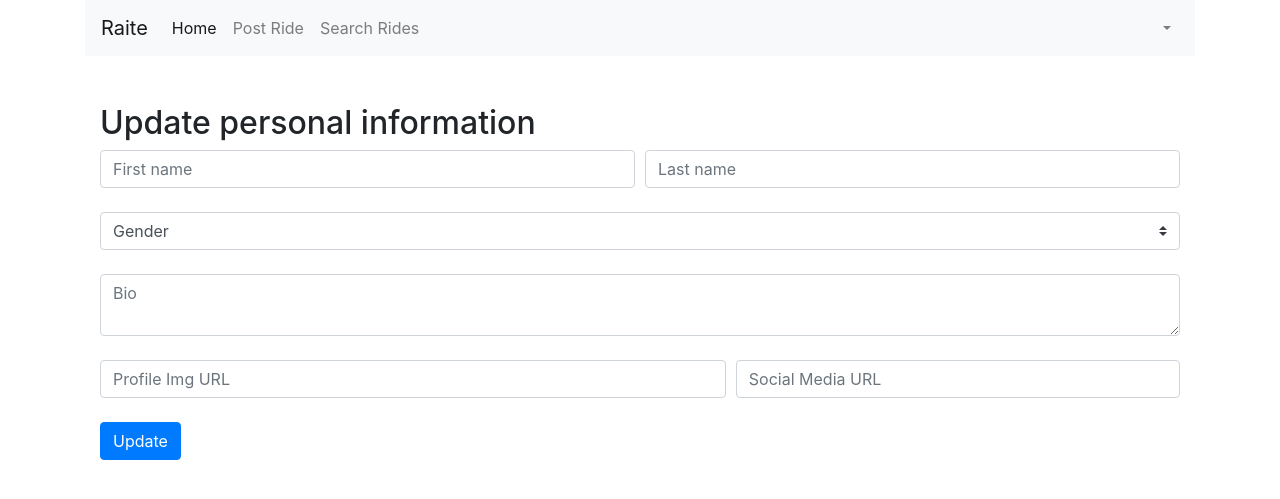
After one commit to gabrielainsf-zz/CarePool, a Flask app: page /edit-profile in a window 1280 px wide. The commit adds this page. Shown: the top 499 px of the page. Run offline with Flask 2, Linux system fonts and the light colour scheme; some libraries are stand-ins or nearby versions.

Commit message:
Implemented edit profile functionality, hash and salted passwords from registration form, registration form

```diff
--- a/server.py
+++ b/server.py
@@ -11,6 +11,7 @@ from model import connect_to_db, db, User, Trip, UserTrip
 from helpers import distance_matrix_filter, distance_matrix
 from datetime import datetime, date
 from twilio.rest import Client
+import bcrypt
 import os
 
 app = Flask(__name__)
@@ -37,7 +38,7 @@ def index():
     """Display Homepage."""
     user_id = session.get('user_id')
 
-    user_info = User.query.filter(User.user_id == user_id).one()
+    user_info = User.query.filter(User.user_id == user_id).first()
 
     if user_id:
         return render_template('homepage.html', user_info=user_info)
@@ -102,6 +103,27 @@ def user_info():
         return jsonify({'status': 'You"re not logged in'})
 
 
+@app.route('/register', methods=["POST"])
+def register_user():
+    """Register user."""
+    email = request.form['email']
+    password = request.form['password']
+
+    b = password.encode("utf-8")
+
+    # When registering, this hashes password
+    hashed_pw = bcrypt.hashpw(b, bcrypt.gensalt())
+
+    new_user = User(email=email,
+                    password=hashed_pw.decode("utf-8"))
+
+    db.session.add(new_user)
+    db.session.commit()
+
+    flash('Registration completed--log in now')
+    return redirect('/')
+
+
 @app.route('/login', methods=["POST"])
 def log_user_in():
     """Log the user in."""
@@ -118,11 +140,14 @@ def log_user_in():
         user_id = user_by_email.user_id
         user_password = user_by_email.password
 
+        is_password_match = (bcrypt.checkpw(password.encode("utf-8"),
+                                            user_password.encode("utf-8")))
+
         # Verify password is correct
-        if password != user_password:
+        if is_password_match is False:
             flash("Incorrect password.")
 
-        elif email == user_by_email.email and password == user_password:
+        elif email == user_by_email.email and is_password_match:
             session['user_id'] = user_id
             flash('Logged in successfully')
 
@@ -268,11 +293,34 @@ def create_user_trip():
 def notify_user():
     """Send text message to passenger/driver with Twilio API."""
     client = Client(twilioSID, twilioAuthKey)
-    msg = request.form.get("message")
+    msg = request.form.get('message')
 
     client.messages.create(to=myNum, from_=twilioNum, body=msg)
 
     flash('Message sent!')
+    return redirect('/')
+
+
+@app.route('/edit-profile', methods=["GET"])
+def display_profile_edit_form():
+    """Display profile edit form."""
+    return render_template("edit_profile.html")
+
+
+@app.route('/edit-profile', methods=["POST"])
+def update_profile():
+    """Update user's profile."""
+    user_id = session.get('user_id')
+    user = User.query.filter(User.user_id == user_id).one()
+    user.fname = request.form['fname']
+    user.lname = request.form['lname']
+    user.user_gender = request.form['gender']
+    user.user_bio = request.form['bio']
+    user.user_profile_img = request.form['profile_picture']
+    user.user_social_media = request.form['social_media']
+
+    db.session.commit()
+    flash('Profile information updated')
     return redirect('/')
 
 
--- /dev/null
+++ b/templates/edit_profile.html
@@ -0,0 +1,49 @@
+{% extends 'base.html' %}
+
+{% block content %}
+
+<br><br>
+<h2>Update personal information</h2>
+<div>
+    <form action="/edit-profile" method="post">
+        <div class="form-row">
+        <div class="col">
+          <input type="text" class="form-control" placeholder="First name" name="fname" required>
+        </div>
+        <div class="col">
+          <input type="text" class="form-control" placeholder="Last name" name="lname" required>
+        </div>
+        </div>
+        <br>
+        <div class="form-row">
+            <div class="col">
+            <select class="custom-select mr-sm-2" id="inlineFormCustomSelect" name="gender">
+                <option selected>Gender</option>
+                <option value="Female">Female</option>
+                <option value="Non-Binary">Non-binary</option>
+                <option value="Male">Male</option>
+            </select>
+            </div>
+        </div>
+        <br>
+        <div class="form-row">
+            <div class="col">
+            <textarea class="form-control" name="bio" placeholder="Bio"></textarea>
+            </div>
+        </div>
+        <br>
+        <div class="form-row">
+            <div class="col-7">
+              <input type="text" class="form-control" placeholder="Profile Img URL" name="profile_picture">
+            </div>
+            <div class="col">
+              <input type="text" class="form-control" placeholder="Social Media URL" name="social_media">
+            </div>
+        </div><br>
+        <input type="submit" class="btn btn-primary" value="Update">
+
+    </form>
+</div>
+
+
+{% endblock %}
--- a/templates/homepage.html
+++ b/templates/homepage.html
@@ -49,7 +49,7 @@
             <a class="nav-link dropdown-toggle" href="#" id="navbarDropdown" role="button" data-toggle="dropdown" aria-haspopup="true" aria-expanded="false">
             </a>
             <div class="dropdown-menu" aria-labelledby="navbarDropdown">
-              <a class="dropdown-item" href="#">Action</a>
+              <a class="dropdown-item" href="/edit-profile">Edit profile</a>
               <a class="dropdown-item" href="#">Another action</a>
               <div class="dropdown-divider"></div>
               <a class="dropdown-item" href="/logout">Log Out</a>
```
Also changed, not shown: model.py (+7 -7 lines), templates/index.html (+4 -4 lines).
